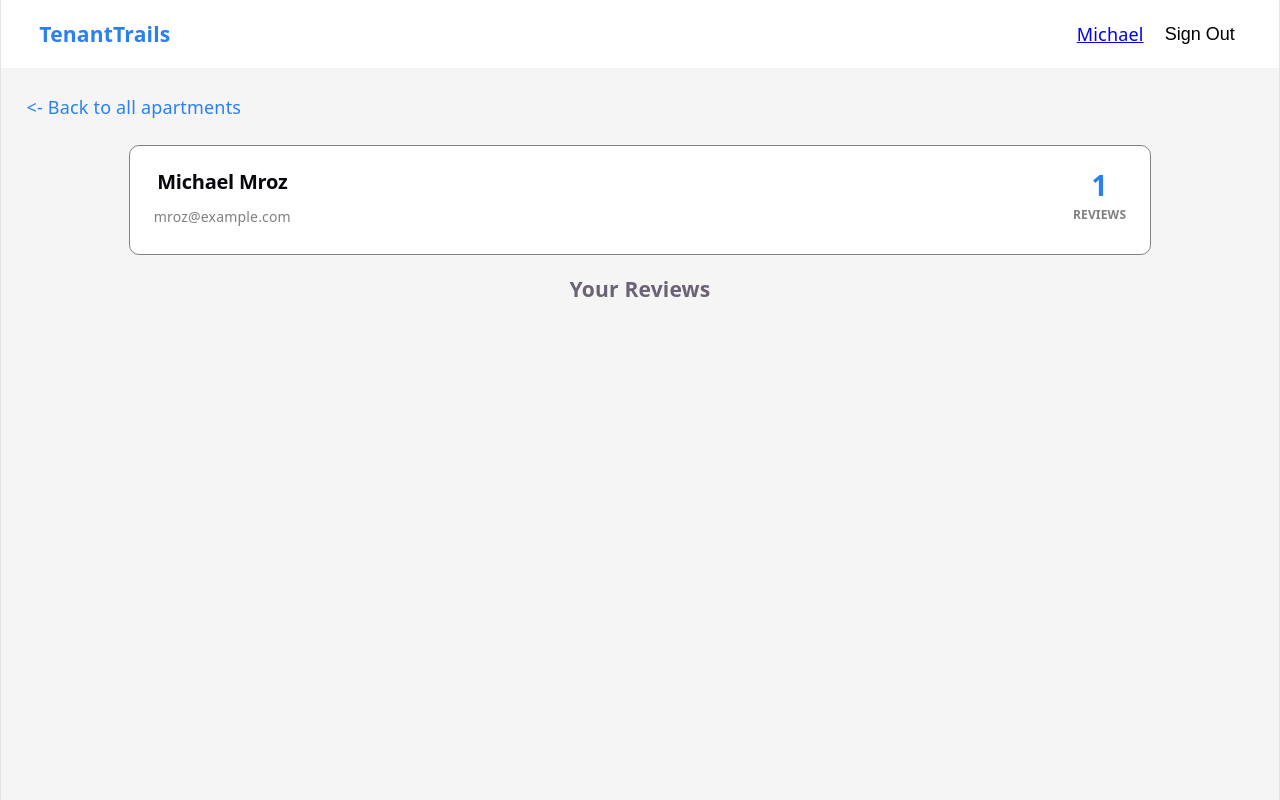
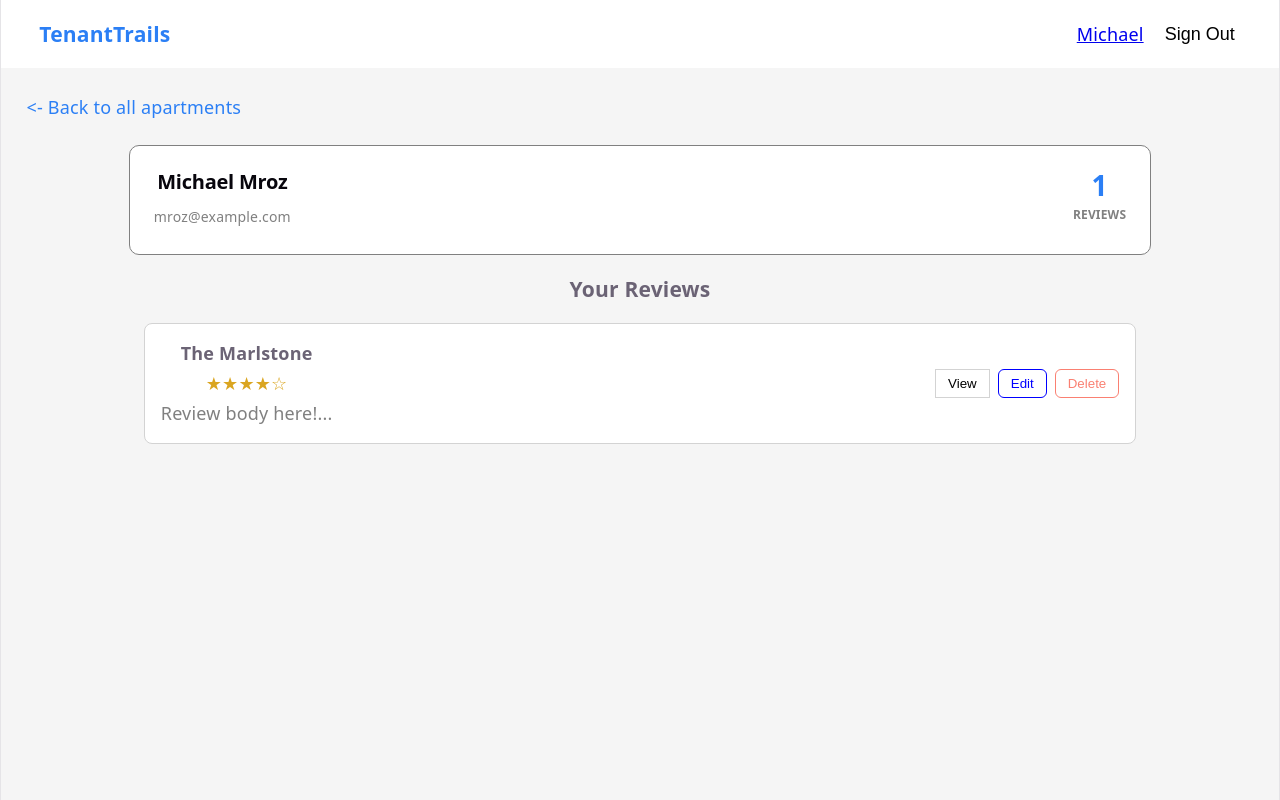
Before and after one commit to mroz-michael/tenantTrails, a React (Vite) app: page /user/1 in a window 1280 px wide. Built offline with nearby package versions, Linux system fonts and the light colour scheme.

Commit message:
added functionality for local delete/edit review. added edit modal. everything except tests are done

```diff
--- a/src/components/ReviewDialog.jsx
+++ b/src/components/ReviewDialog.jsx
@@ -1,9 +1,9 @@
 import { useState } from "react";
 import "../styles/reviewDialog.css";
 
-function ReviewDialog({ onClose, onSubmit }) {
-    const [rating, setRating] = useState(0);
-    const [body, setBody] = useState("");
+function ReviewDialog({ onClose, onSubmit, initialValues, isEditing=false }) {
+    const [rating, setRating] = useState(initialValues?.rating || 0);
+    const [body, setBody] = useState(initialValues?.body || "");
 
     function handleSubmit() {
         if (rating === 0 || !body.trim()) return;
@@ -13,7 +13,7 @@ function ReviewDialog({ onClose, onSubmit }) {
 
     return (
         <div className="reviewDialog">
-            <h2>Write a Review</h2>
+            <h2>{isEditing ? "Edit Review" : "Write a Review"}</h2>
             <div style={{textAlign: "left"}}>
                 <label>Your rating</label>
                 <div className="starInput">
@@ -35,7 +35,7 @@ function ReviewDialog({ onClose, onSubmit }) {
             />
             <div className="reviewDialogActions">
                 <button className="cancelButton" onClick={onClose}>Cancel</button>
-                <button className="submitButton" onClick={handleSubmit}>Submit Review</button>
+                <button className="submitButton" onClick={handleSubmit}>{isEditing ? "Save Changes" : "Submit Review"}</button>
             </div>
         </div>
     );
--- a/src/components/UserReview.jsx
+++ b/src/components/UserReview.jsx
@@ -1,15 +1,26 @@
-function UserReview({review, apartment}) {
+import StarRating from './StarRating';
+import "../styles/userReview.css";
+import { useState } from 'react';
+import { removeReview } from '../data/mockData';
+function UserReview({review, apartment, handleDelete, handleEdit}) {
+    const [showFull, setShowFull] = useState(false);
+
+
     return (
         <div className="userReviewItem" key={review.id}>
             <div className="userReviewItemLeft">
                 <span className="userReviewApartmentName">{apartment ? apartment.name : "Unknown"}</span>
                 <StarRating rating={review.rating} color="goldenrod" />
-                <p className="userReviewSnippet">{review.body.slice(0, 100)}...</p>
+                {showFull ?
+                    <p className='userReviewBody'>{review.body}</p>
+                    :
+                    <p className="userReviewBody">{review.body.slice(0, 100)}...</p>
+                }
             </div>
             <div className="userReviewItemActions">
-                <span className="userReviewView">View</span>
-                <button className="userReviewEdit">Edit</button>
-                <button className="userReviewDelete">Delete</button>
+                <button className="userReviewView" onClick={() => setShowFull(!showFull)}>{showFull ? "Show Less" : "View"}</button>
+                <button className="userReviewEdit" onClick={() => handleEdit(review)}>Edit</button>
+                <button className="userReviewDelete" onClick={()=>handleDelete(review.id)}>Delete</button>
             </div>
         </div>
     );
--- a/src/data/mockData.js
+++ b/src/data/mockData.js
@@ -78,7 +78,7 @@ export const apartments = [
     }
 ];
 
-export const reviews = [
+export let reviews = [
     {
         id: 1,
         apartmentId: 1,
@@ -97,6 +97,10 @@ export function addReviews(newReview) {
     reviews.push(newReview);
 }
 
+export function removeReview(reviewId) {
+    reviews = reviews.filter(r => r.id != reviewId);
+}
+
 export function addApartment(newApartment) {
     apartments.push(newApartment);
 }
--- a/src/pages/UserProfile.jsx
+++ b/src/pages/UserProfile.jsx
@@ -1,19 +1,33 @@
 import { useAuth } from "../context/AuthContext";
 import "../styles/userProfile.css";
 import { Link, useNavigate } from "react-router-dom";
-import { reviews, apartments } from "../data/mockData";
+import { reviews, apartments, removeReview } from "../data/mockData";
 import UserReview from "../components/UserReview";
+import { useState } from "react";
+import ReviewDialog from "../components/ReviewDialog";
 
 function UserProfile() {
     const navigate = useNavigate();
     const {authUser, logout} = useAuth();
     //temporary for easy debugging:
     const user = authUser ||  {id: 1, fullName: "Michael Mroz", email: "mroz@example.com"};
-    const userReviews = reviews.filter(r => r.id == user.id);
+    const [userReviews, setUserReviews] = useState(reviews.filter(r => r.userId == user.id));
+    const [editingReview, setEditingReview] = useState(false);
 
     function handleClick() {
         logout();
         navigate("/");
+    }
+
+    function handleDelete(rId) {
+        const newReviews = userReviews.filter(r => r.id != rId);
+        setUserReviews(newReviews);
+        removeReview(rId);
+    }
+
+    function handleEdit(updatedReview) {
+        setUserReviews(prev => prev.map(r => r.id === updatedReview.id ? updatedReview : r))
+        setEditingReview(false);
     }
 
     return(
@@ -46,9 +60,21 @@ function UserProfile() {
             <h3>Your Reviews</h3>
             {userReviews.map(review => {
                 const apartment = apartments.find(a => a.id == review.apartmentId);
-                <UserReview key={review.id} review={review} apartment={apartment}/>
+                return <UserReview key={review.id} review={review} apartment={apartment} handleDelete={handleDelete} handleEdit={setEditingReview}/>
             })}
         </div>
+        {editingReview && (
+            <div className="modalOverlay" onClick={() => setEditingReview(null)}>
+                <div className="modalContent" onClick={e => e.stopPropagation()}>
+                    <ReviewDialog
+                        initialValues={editingReview}
+                        isEditing={true}
+                        onSubmit={({rating, body}) => handleEdit({...editingReview, rating, body})}
+                        onClose={() => setEditingReview(null)}
+                    />
+                </div>
+            </div>
+        )}
         </>
     )
 }
--- a/src/styles/userProfile.css
+++ b/src/styles/userProfile.css
@@ -77,3 +77,29 @@
     font-weight: bold;
     color: gray;
 }
+
+
+
+/*modal styling adapted from code example from Lab 3. */
+.modalOverlay {
+    position: fixed;
+    top: 0;
+    left: 0;
+    right: 0;
+    bottom: 0;
+    background: rgba(0, 0, 0, 0.8);
+    display: flex;
+    align-items: center;
+    justify-content: center;
+    z-index: 100;
+}
+
+.modalContent {
+    background: white;
+    padding: 32px;
+    border-radius: 16px;
+    width: 100%;
+    max-width: 480px;
+    max-height: 90vh;
+    overflow-y: auto;
+}
--- /dev/null
+++ b/src/styles/userReview.css
@@ -0,0 +1,59 @@
+.userReviewItem {
+    display: flex;
+    justify-content: space-between;
+    align-items: center;
+    padding: 16px;
+    border: 1px solid lightgray;
+    border-radius: 8px;
+    margin-bottom: 12px;
+    background-color: white;
+    width: 75%;
+    margin: 0 auto;
+}
+
+.userReviewItemLeft {
+    display: flex;
+    flex-direction: column;
+    gap: 4px;
+}
+
+.userReviewApartmentName {
+    font-weight: bold;
+}
+
+.userReviewBody {
+    margin: 0;
+    color: gray;
+    max-width: 500px;
+}
+
+.userReviewItemActions {
+    display: flex;
+    align-items: center;
+    gap: 8px;
+}
+
+.userReviewView {
+    background-color: white;
+    border: 1px solid lightgray;
+    cursor: pointer;
+    padding: 6px 12px;
+}
+
+.userReviewEdit {
+    border: 1px solid blue;
+    color: blue;
+    background: none;
+    padding: 6px 12px;
+    border-radius: 6px;
+    cursor: pointer;
+}
+
+.userReviewDelete {
+    border: 1px solid salmon;
+    color: salmon;
+    background: none;
+    padding: 6px 12px;
+    border-radius: 6px;
+    cursor: pointer;
+}
```
